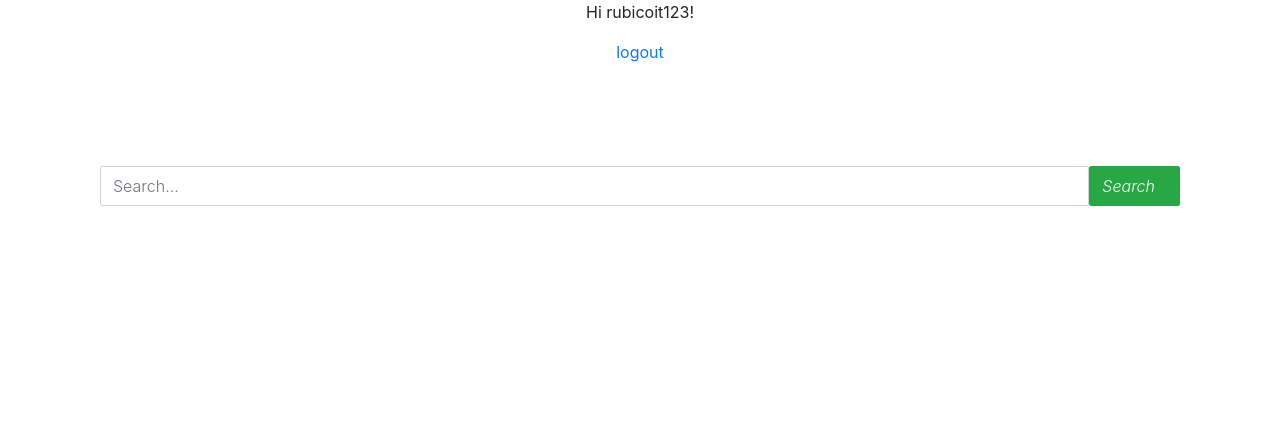
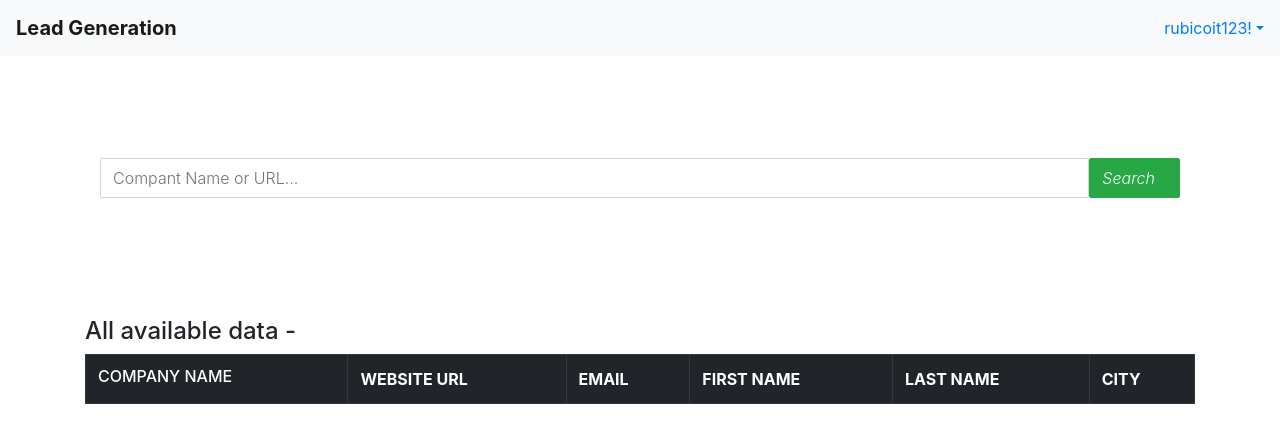
Before and after one commit to vanthoff10/django-sqlsearch-engine, a Django app: page / in a window 1280 px wide. Shown: the top 443 px of the page. Run offline with Django 3.2, Linux system fonts and the light colour scheme; a user stored in the database is signed in; lists and menus that the app fills with data are empty; some libraries are stand-ins or nearby versions.

Commit message:
fully functional

```diff
--- a/my_project/urls.py
+++ b/my_project/urls.py
@@ -23,5 +23,5 @@ urlpatterns = [
     path('admin/', admin.site.urls),
     path('users/', include('django.contrib.auth.urls')),
     path('', TemplateView.as_view(template_name='home.html'), name='home'),
-    path('contact', views.create)
+    path('contact', views.create, name='contact_data'),
 ]
--- a/templates/home.html
+++ b/templates/home.html
@@ -16,6 +16,7 @@
 color: #666;
 width:100%;
 }
+
 #logo h1 {
     font-size: 60px;
     text-shadow: 1px 2px 3px #999;
@@ -62,8 +63,20 @@ width:100%;
 </style>
 
 {% if user.is_authenticated %}
-  <p class="text-center"> Hi {{ user.username }}! </p>
-  <p class="text-center"><a href="{% url 'logout' %}">logout</a></p>
+  <nav class="navbar navbar-light bg-light">
+    <span class="navbar-brand mb-0 h1 font-weight-bold">Lead Generation</span>
+<!--    <span class=" text-muted h6">{{ user.username }}!</span>-->
+
+    <span class="dropdown">
+        <a class="dropdown-toggle" data-toggle="dropdown" href="#">{{ user.username }}!<span class="caret"></span></a>
+          <ul class="dropdown-menu">
+            <li><a href="{% url 'logout' %}">Logout</a></li>
+          </ul>
+    </span>
+
+  </nav>
+<!--      <p class="text-center h6"><a href="{% url 'logout' %}">logout</a></p>-->
+
 
 <div class="container" style="margin-top: 8%;">
   <div class="col-md-12 col-md-offset-3">
@@ -71,11 +84,11 @@ width:100%;
     <!--<div id="logo" class="text-center">-->
     <!--<h1>This is Logo</h1><p>Slogan of thematic</p>-->
     <!--</div>-->
-      <form  method="POST" action="contact" role="form" id="form-buscar" class="container center-div">
+      <form  method="POST" action="contact" role="form" id="form-buscar" class=" container center-div">
        {% csrf_token %}
         <div class="form-group">
-          <div class="input-group">
-            <input id="1" class="form-control" type="text" name="search" placeholder="Search..." required/>
+          <div class=" input-group">
+            <input id="1" class="form-control" type="text" name="search" placeholder="Compant Name or URL..." required/>
             <span class="input-group-btn">
               <button class="btn btn-success" type="submit">
                 <i class="glyphicon glyphicon-search" aria-hidden="true">Search</i>
@@ -88,6 +101,27 @@ width:100%;
   </div>
 </div>
 
+<div class="container" style="margin-top: 8%;">
+     <h4>All available data - </h4>
+
+  <table class="table table-bordered  table-dark" >
+    <tr>
+      <th class="h6">COMPANY NAME</th>
+      <th>WEBSITE URL</th>
+      <th>EMAIL</th>
+      <th>FIRST NAME</th>
+      <th>LAST NAME</th>
+      <th>CITY</th>
+    </tr>
+    <tr>
+      {% for data1 in data %}
+          <td>{{ data1}}</td>
+      {% endfor %}
+     </tr>
+  </table>
+
+</div>
+
 {% else %}
   <p class="text-center">You are not logged in</p>
   <p class="text-center"><a href="{% url 'login' %}">login</a></p>
```
Also changed, not shown: users/views.py (+14 -5 lines).
